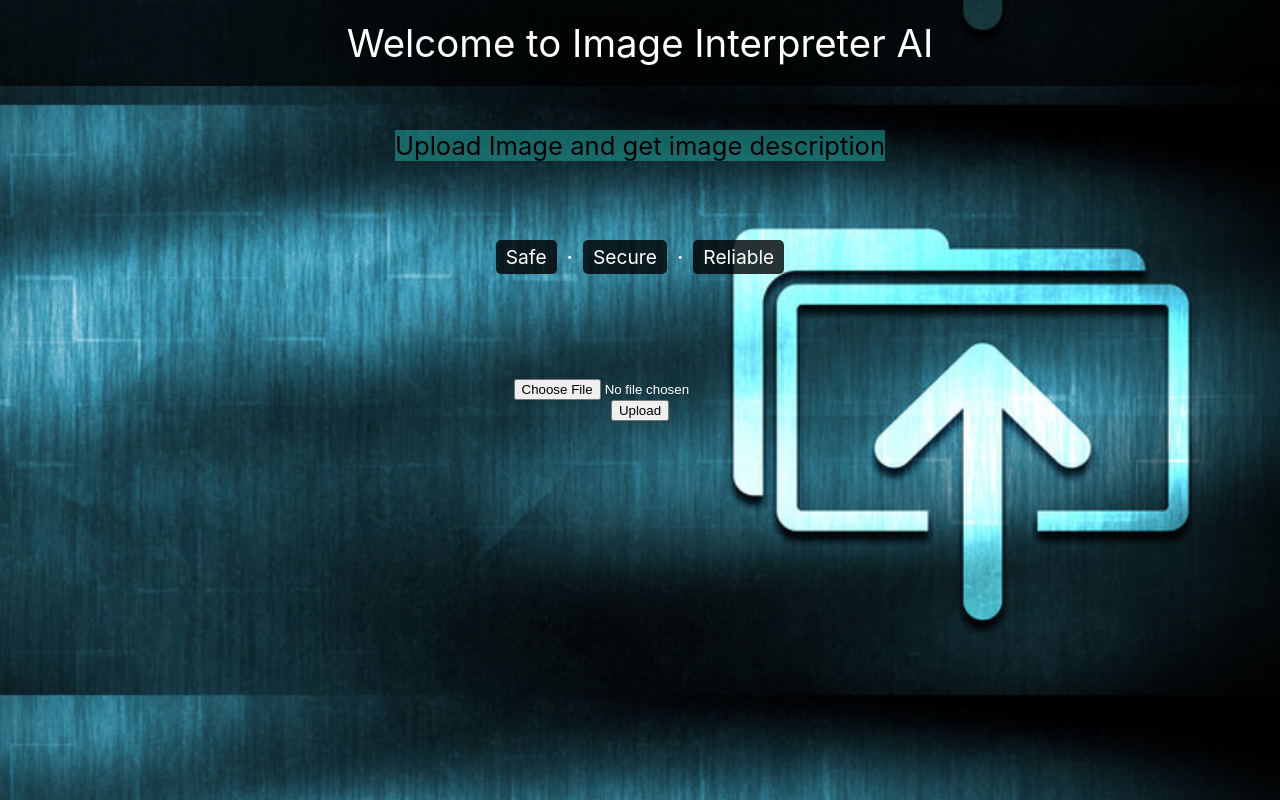
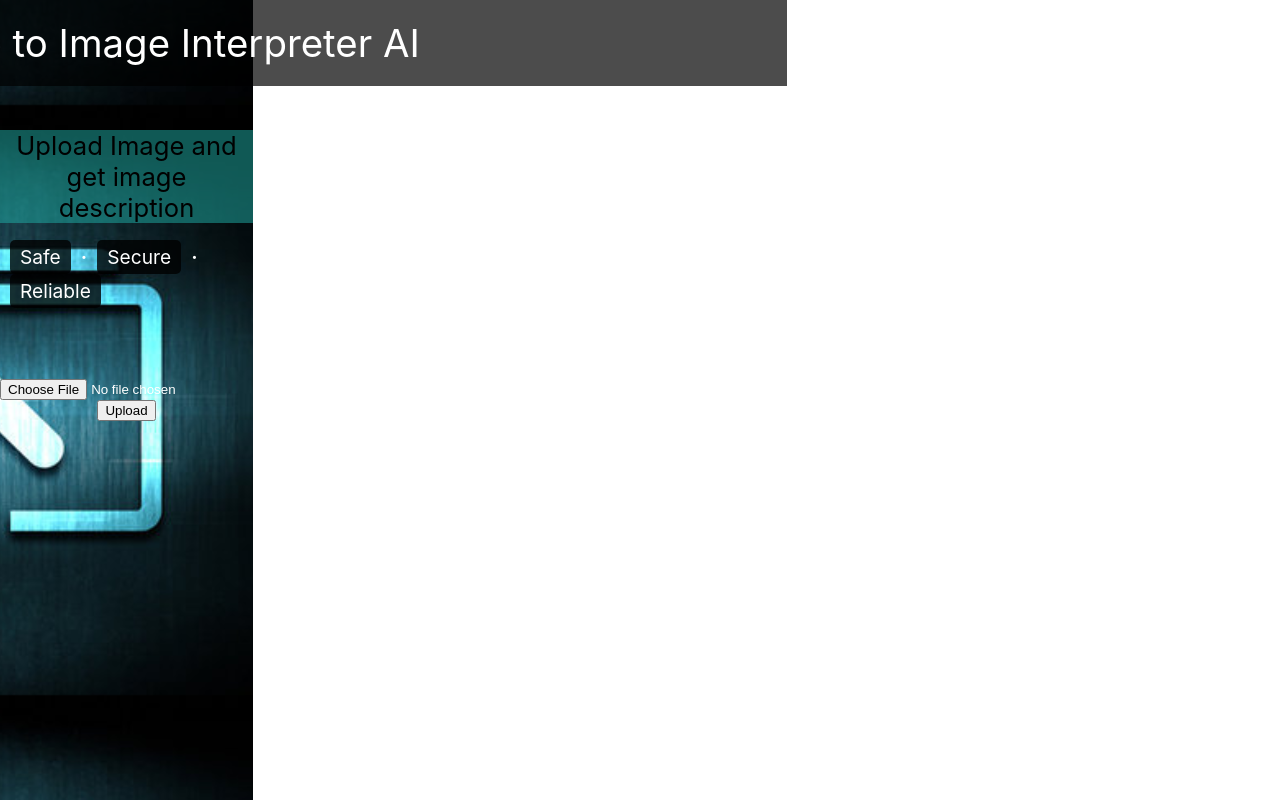
Before and after one commit to D3V1L1805/IES-frontend, a React (Create React App) app: page / in a window 1280 px wide. Built offline with nearby package versions, Linux system fonts and the light colour scheme.

Commit message:
initial commit

```diff
--- a/src/ImageUpload.css
+++ b/src/ImageUpload.css
@@ -10,7 +10,7 @@
     background-position: right;
     scroll-behavior: smooth;
     color: white;
-    position: relative;
+    position: fixed;
     font-size: 1.5vw;
     background-repeat:repeat-y;
 }
@@ -26,7 +26,7 @@
 }
 
 .description-box {
-    position: static;
+    position: fixed;
     bottom: auto;
     left: 50%;
     /* transform: translate(-50%, 0); */
```
